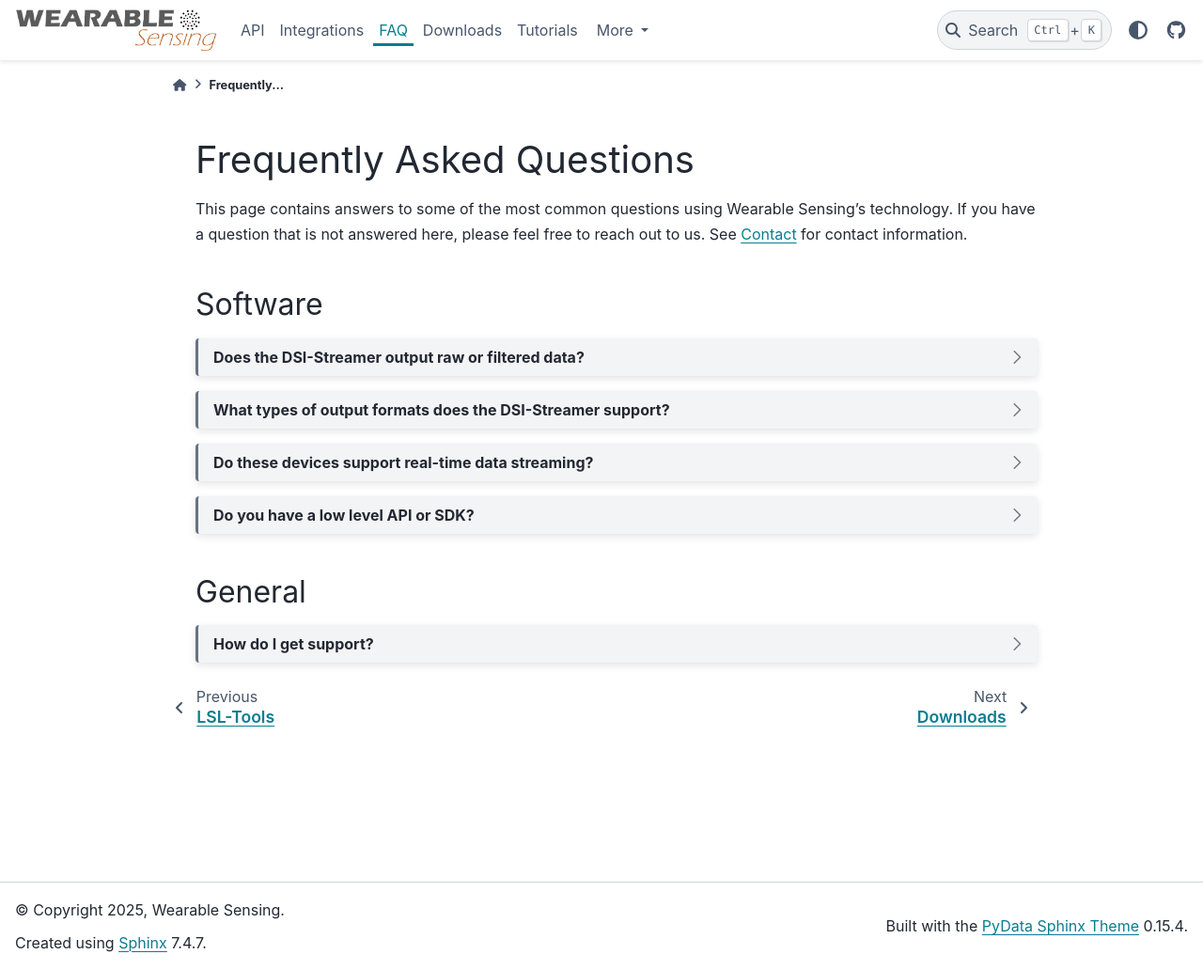
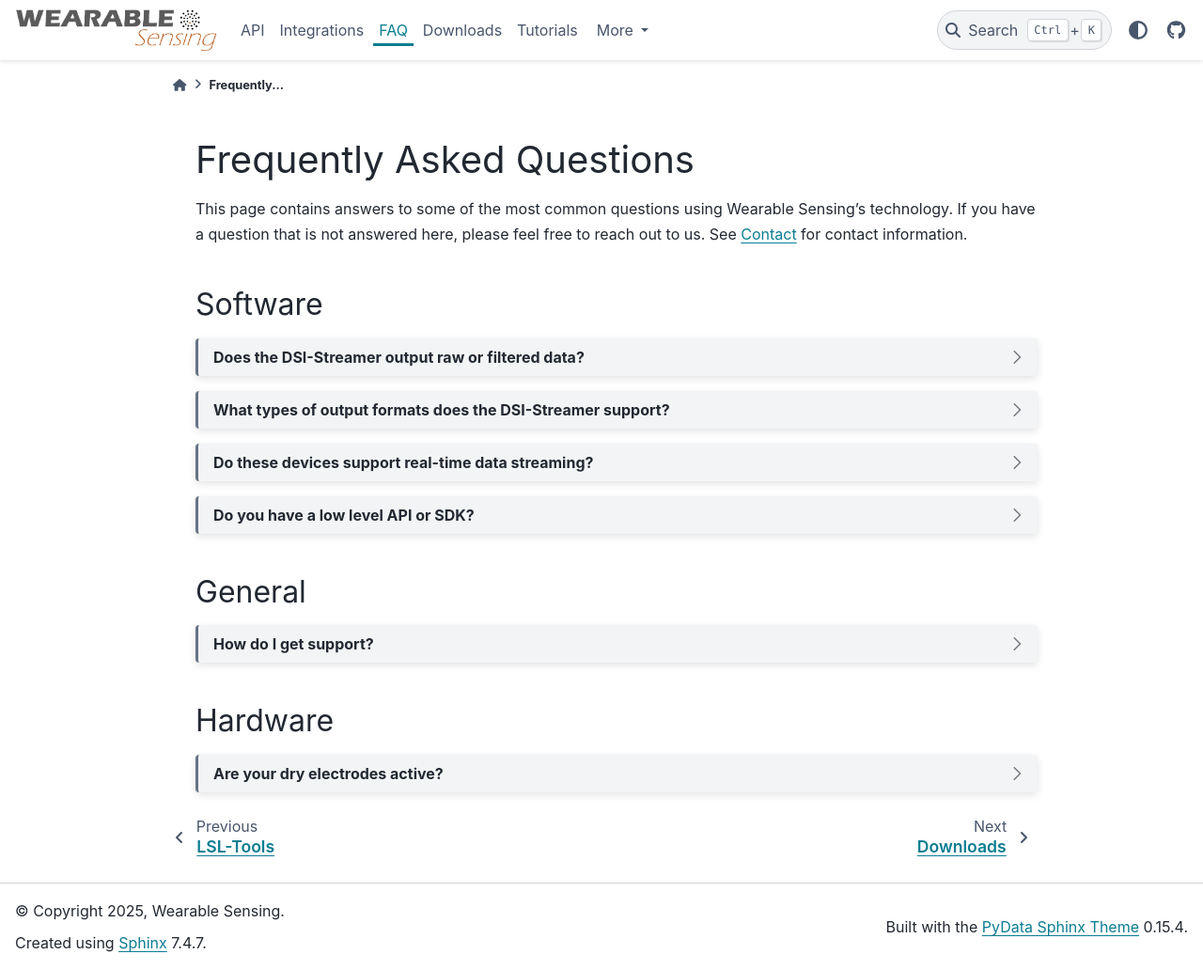
Before and after one commit to WearableSensing/wiki, a Sphinx documentation site: the page built from docs/faq/index.md, in a window 1280 px wide and 1032 px high. Shown: the whole window at 94% size. Built offline with Sphinx 7.4.7 and the PyData theme 0.15.4, drawn with Linux system fonts in a browser that asks for light colours.

Commit message:
added FAQ Question

````diff
--- a/docs/faq/index.md
+++ b/docs/faq/index.md
@@ -31,3 +31,8 @@
 :animate: fade-in
 If you need support, please contact our support team through the {doc}`Contact <../help/index>` page. We are here to help you with any issues or questions you may have.
 ```
+## Hardware
+```{dropdown} Are your dry electrodes active?
+:animate: fade-in
+Yes. Our dry sensors are active: there are amplifiers right behind the electrode tips.
+```
````
